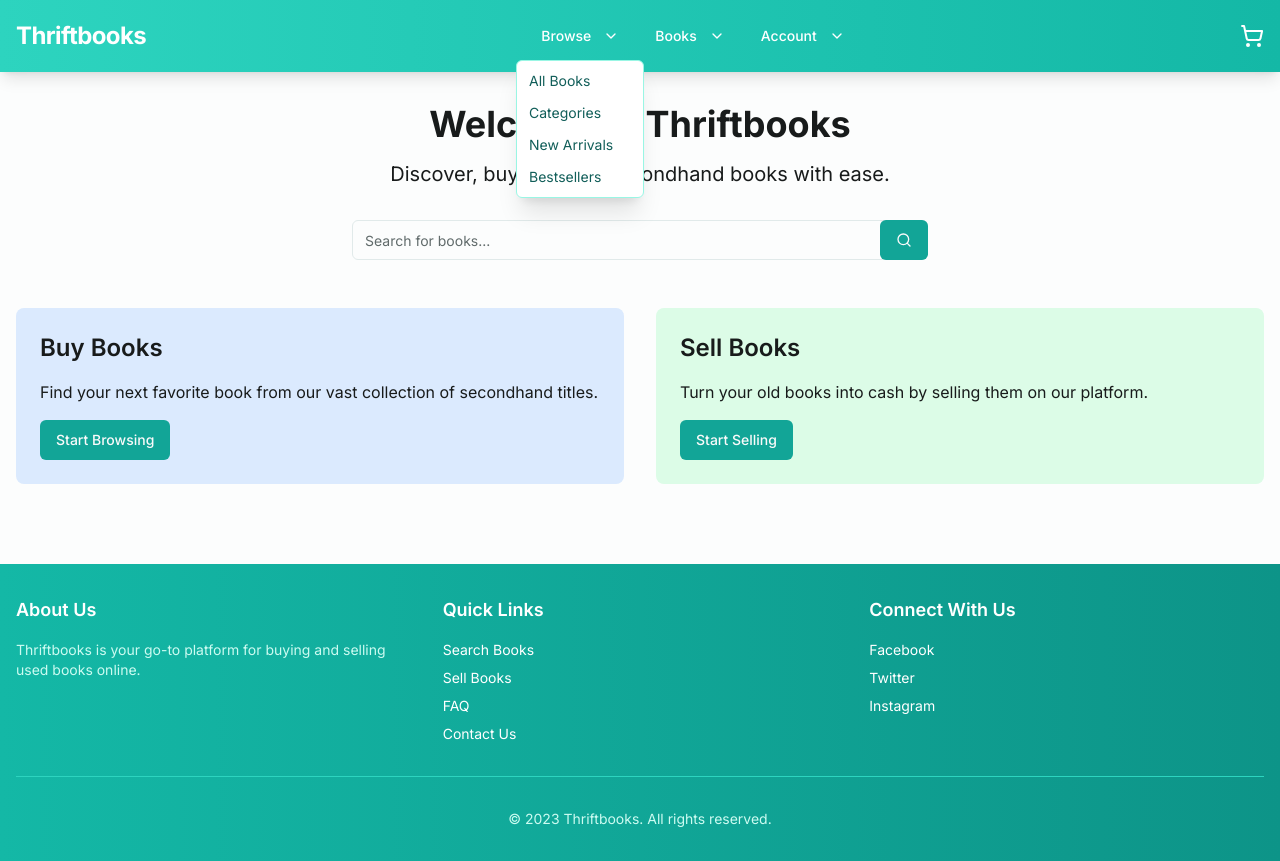
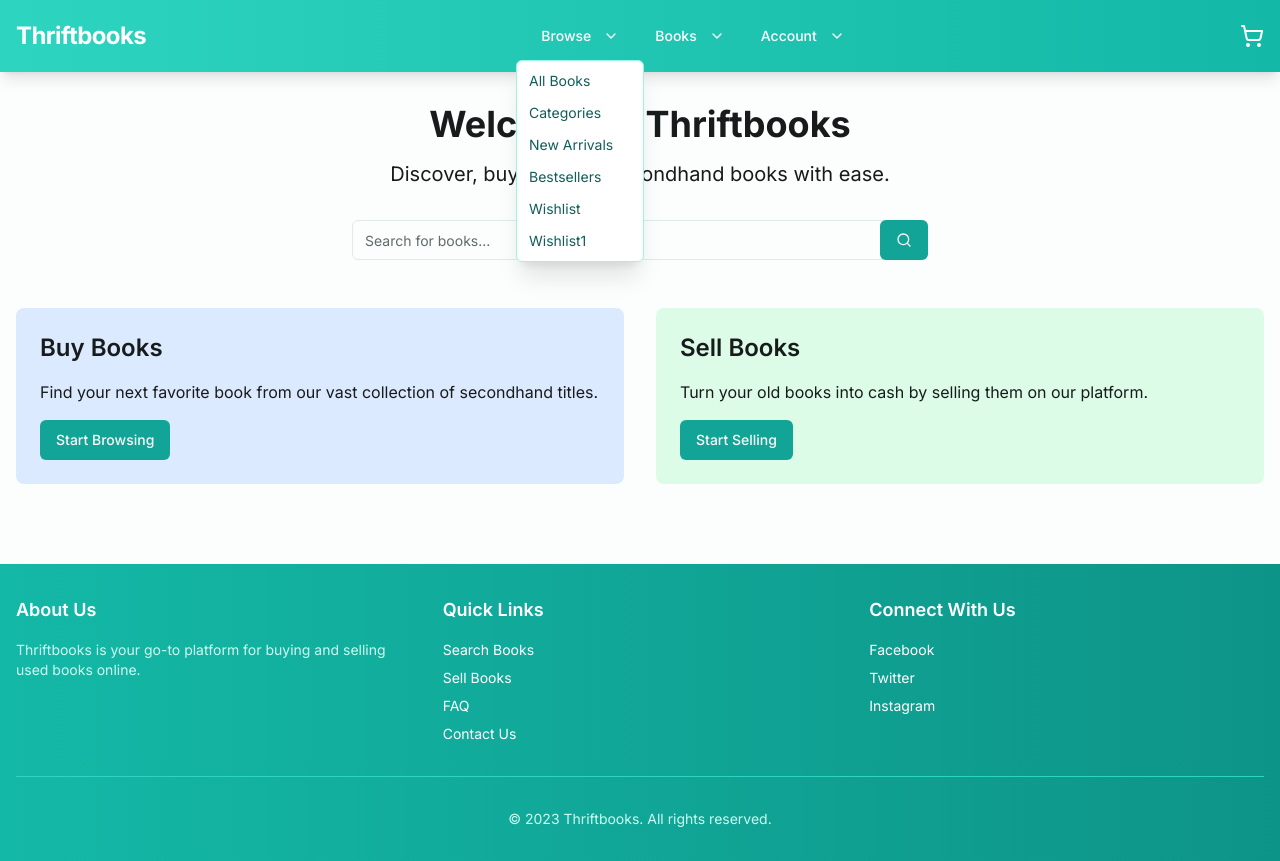
Before and after one commit to justin8ty/CSE6214-Book, a Next.js app: page / in a window 1280 px wide. Both pictures are taken after a click on the button "Browse". Built offline with nearby package versions, Linux system fonts and the light colour scheme.

Commit message:
Add wishlist preload

```diff
--- a/app/components/Header.tsx
+++ b/app/components/Header.tsx
@@ -34,7 +34,7 @@ export default function Header() {
     <header className="bg-gradient-to-r from-teal-400 to-teal-500 text-white shadow-lg">
       <div className="container mx-auto px-4 py-4 flex justify-between items-center">
         <Link href="/" className="text-2xl font-bold tracking-tight hover:text-teal-100 transition-colors">
-        Thriftbooks
+          Thriftbooks
         </Link>
         <nav className="hidden md:flex space-x-1">
           {navItems.map((item) => (
@@ -58,6 +58,13 @@ export default function Header() {
                     </DropdownMenuItem>
                     <DropdownMenuItem className="hover:bg-teal-50 focus:bg-teal-50 text-teal-800">
                       <Link href="/bestsellers">Bestsellers</Link>
+                    </DropdownMenuItem>
+                    {/* Added Wishlist and Wishlist1 links */}
+                    <DropdownMenuItem className="hover:bg-teal-50 focus:bg-teal-50 text-teal-800">
+                      <Link href="/wishlist">Wishlist</Link>
+                    </DropdownMenuItem>
+                    <DropdownMenuItem className="hover:bg-teal-50 focus:bg-teal-50 text-teal-800">
+                      <Link href="/wishlist1">Wishlist1</Link>
                     </DropdownMenuItem>
                   </>
                 )}
```
